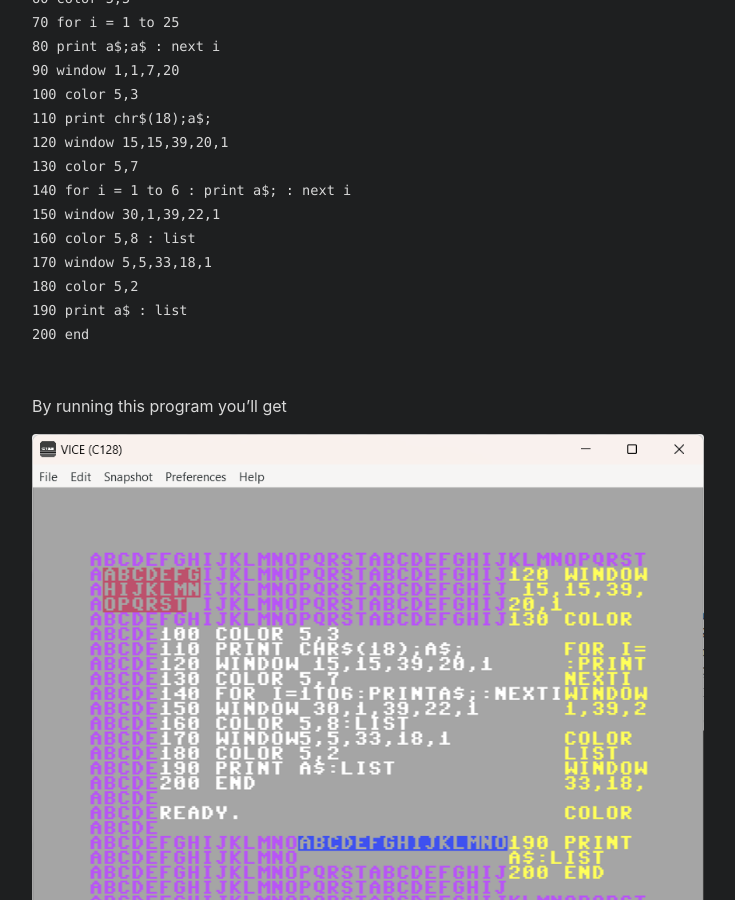
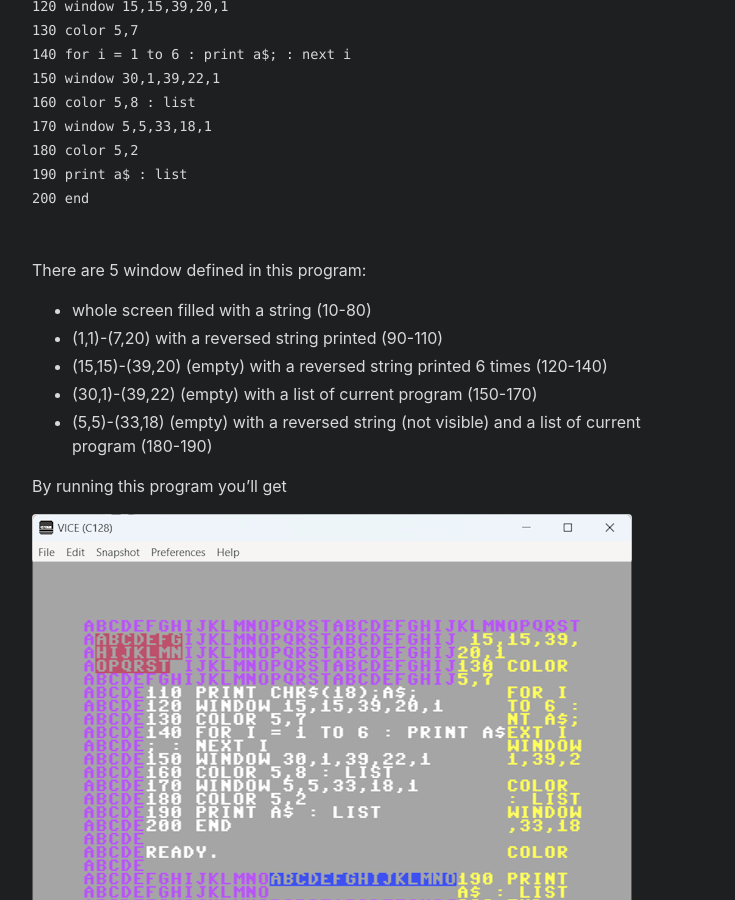
Before and after one commit to intoinside/intoinside.github.io, a Jekyll site: the page built from _posts/2023-12-21-window-feature.md, in a window 1280 px wide and 900 px high, scrolled down 2577 px. Shown: the whole window, without its empty margins (272-1007 px from the left). Built offline with Jekyll 4.4.1, drawn with Linux system fonts in a browser that asks for light colours.

Commit message:
Fix on last post

````diff
--- a/_posts/2023-12-21-window-feature.md
+++ b/_posts/2023-12-21-window-feature.md
@@ -78,6 +78,15 @@ C128 System Guide):
 200 end
 ```
 
+There are 5 window defined in this program:
+
+* whole screen filled with a string (10-80)
+* (1,1)-(7,20) with a reversed string printed (90-110)
+* (15,15)-(39,20) (empty) with a reversed string printed 6 times (120-140)
+* (30,1)-(39,22) (empty) with a list of current program (150-170)
+* (5,5)-(33,18) (empty) with a reversed string (not visible) and a list of
+current program (180-190)
+
 By running this program you'll get
 
 ![Example 40-cols](/resources/c128-window-40cols.png)
````
Also changed, not shown: resources/c128-maze-with-window.png, resources/c128-maze.png, resources/c128-window-40cols.png, resources/c128-window-80cols.png.
